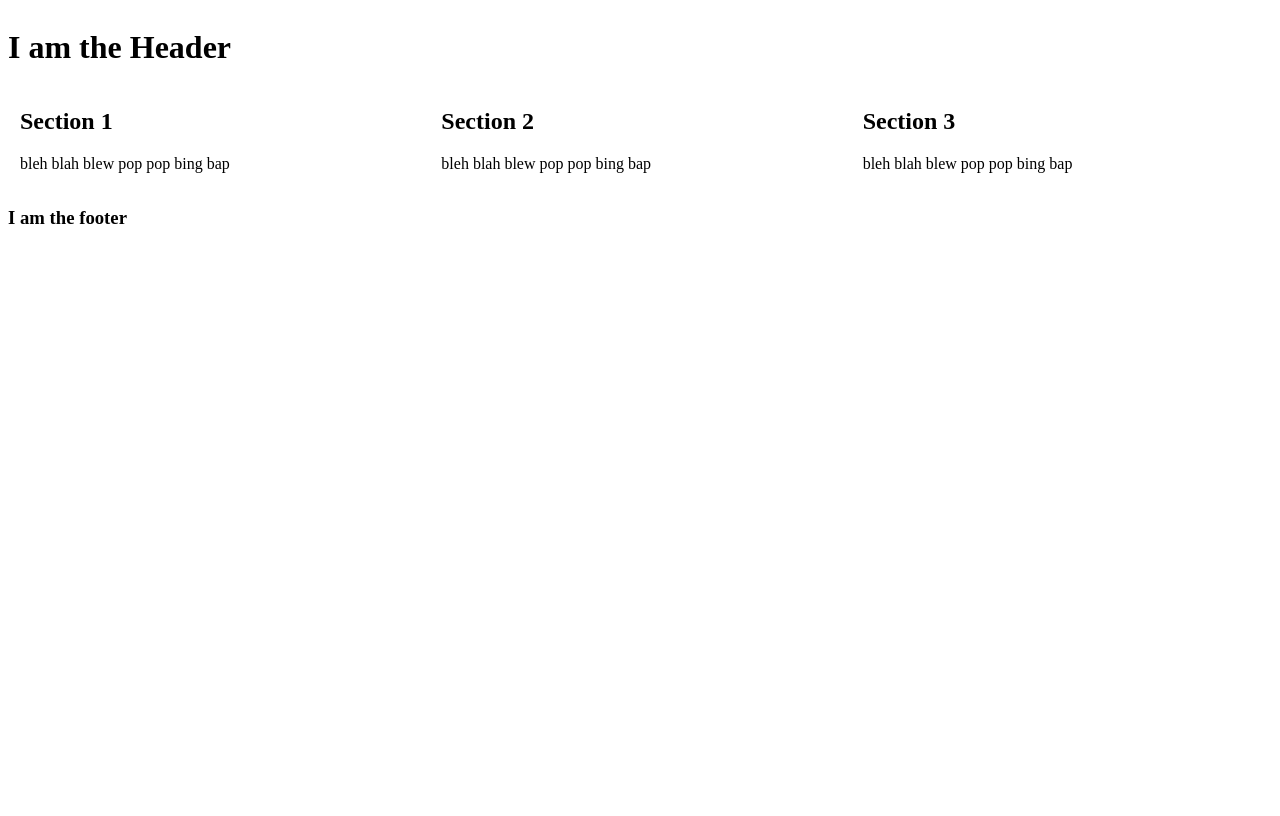
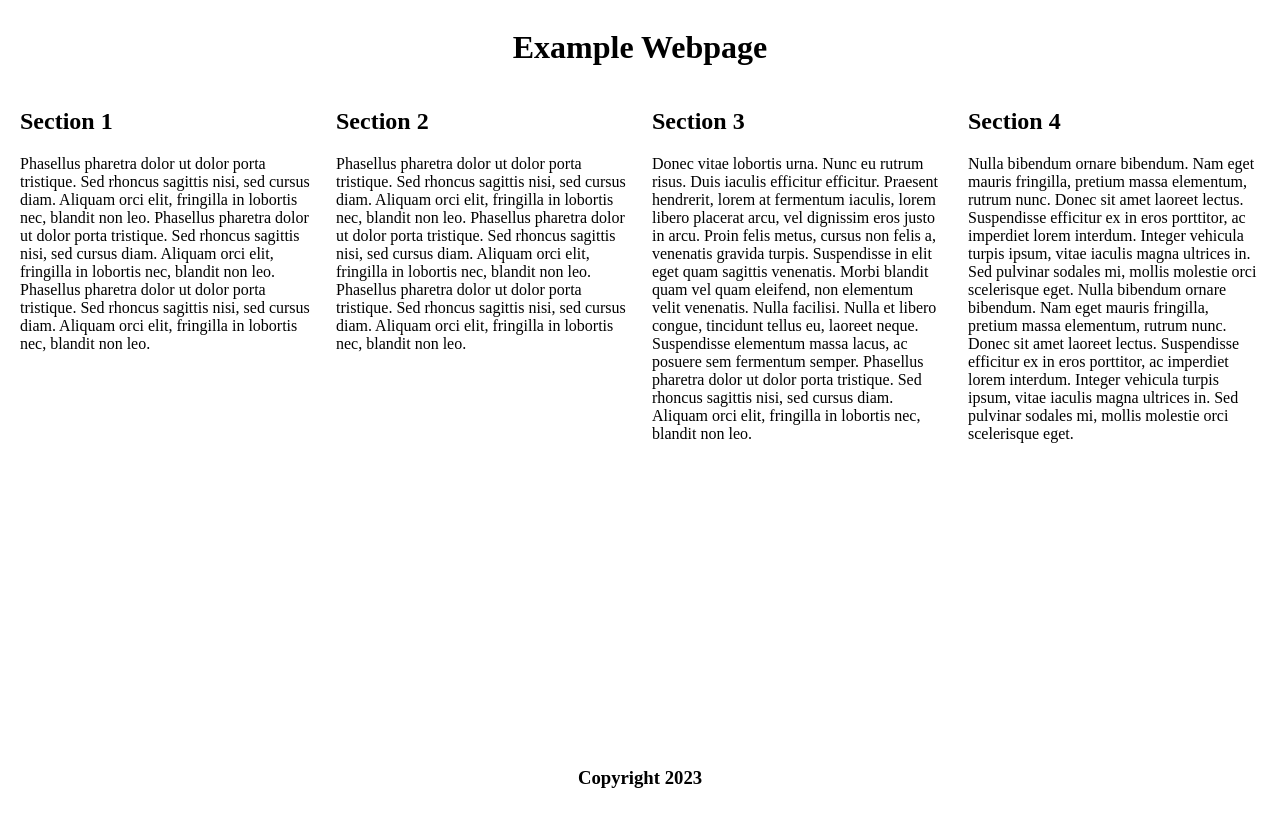
Before and after one commit to Doej0/my-components, a React (Vite) app: page / in a window 1280 px wide. Built offline with nearby package versions, Linux system fonts and the light colour scheme.

Commit message:
content added

```diff
--- a/src/App.css
+++ b/src/App.css
@@ -1,6 +1,8 @@
+
 .wrapper {
   display: grid;
-  min-height: 100%;
+  justify-items: center;
+  min-height: 100vh;
   grid-template-rows: auto 1fr auto;
 }
 
--- a/src/App.jsx
+++ b/src/App.jsx
@@ -1,61 +1,95 @@
-
-import './App.css'
-
+import "./App.css";
 
 export default function App() {
-
-
   return (
-    <div className='wrapper'>
-    <Header/>
-    <Stuff/>
-    <Footer/>
+    <div className="wrapper">
+      <Header />
+      <Stuff />
+      <Footer />
     </div>
-  )
+  );
 }
 
 function Header() {
   return (
-    <div className='page-header'>
-    <h1> I am the Header</h1>
+    <div className="page-header">
+      <h1> Example Webpage</h1>
     </div>
-
-  )
+  );
 }
 
 function Stuff() {
   return (
-
-    <article className='page-body'>
-    <div className='container'>
+    <article className="page-body">
+      <div className="container">
         <section>
           <h2>Section 1</h2>
-        <p>bleh blah blew pop pop bing bap</p>
+          <p>
+            Phasellus pharetra dolor ut dolor porta tristique. Sed rhoncus
+            sagittis nisi, sed cursus diam. Aliquam orci elit, fringilla in
+            lobortis nec, blandit non leo. Phasellus pharetra dolor ut dolor
+            porta tristique. Sed rhoncus sagittis nisi, sed cursus diam. Aliquam
+            orci elit, fringilla in lobortis nec, blandit non leo. Phasellus
+            pharetra dolor ut dolor porta tristique. Sed rhoncus sagittis nisi,
+            sed cursus diam. Aliquam orci elit, fringilla in lobortis nec,
+            blandit non leo.
+          </p>
         </section>
         <section>
           <h2>Section 2</h2>
-        <p>bleh blah blew pop pop bing bap</p>
+          <p>
+            Phasellus pharetra dolor ut dolor porta tristique. Sed rhoncus
+            sagittis nisi, sed cursus diam. Aliquam orci elit, fringilla in
+            lobortis nec, blandit non leo. Phasellus pharetra dolor ut dolor
+            porta tristique. Sed rhoncus sagittis nisi, sed cursus diam. Aliquam
+            orci elit, fringilla in lobortis nec, blandit non leo. Phasellus
+            pharetra dolor ut dolor porta tristique. Sed rhoncus sagittis nisi,
+            sed cursus diam. Aliquam orci elit, fringilla in lobortis nec,
+            blandit non leo.
+          </p>
         </section>
         <section>
           <h2>Section 3</h2>
-        <p>bleh blah blew pop pop bing bap</p>
+          <p>
+            {" "}
+            Donec vitae lobortis urna. Nunc eu rutrum risus. Duis iaculis
+            efficitur efficitur. Praesent hendrerit, lorem at fermentum iaculis,
+            lorem libero placerat arcu, vel dignissim eros justo in arcu. Proin
+            felis metus, cursus non felis a, venenatis gravida turpis.
+            Suspendisse in elit eget quam sagittis venenatis. Morbi blandit quam
+            vel quam eleifend, non elementum velit venenatis. Nulla facilisi.
+            Nulla et libero congue, tincidunt tellus eu, laoreet neque.
+            Suspendisse elementum massa lacus, ac posuere sem fermentum semper.
+            Phasellus pharetra dolor ut dolor porta tristique. Sed rhoncus
+            sagittis nisi, sed cursus diam. Aliquam orci elit, fringilla in
+            lobortis nec, blandit non leo.
+          </p>
         </section>
-
+        <section>
+          <h2>Section 4</h2>
+          <p>
+            Nulla bibendum ornare bibendum. Nam eget mauris fringilla, pretium
+            massa elementum, rutrum nunc. Donec sit amet laoreet lectus.
+            Suspendisse efficitur ex in eros porttitor, ac imperdiet lorem
+            interdum. Integer vehicula turpis ipsum, vitae iaculis magna
+            ultrices in. Sed pulvinar sodales mi, mollis molestie orci
+            scelerisque eget. Nulla bibendum ornare bibendum. Nam eget mauris
+            fringilla, pretium massa elementum, rutrum nunc. Donec sit amet
+            laoreet lectus. Suspendisse efficitur ex in eros porttitor, ac
+            imperdiet lorem interdum. Integer vehicula turpis ipsum, vitae
+            iaculis magna ultrices in. Sed pulvinar sodales mi, mollis molestie
+            orci scelerisque eget.
+          </p>
+        </section>
       </div>
-
-
     </article>
-
-
-  )
+  );
 }
 
 function Footer() {
   return (
-    <div>
-      <footer className='page-footer'>
-        <h3>I am the footer</h3>
+    <footer className="page-footer">
+      <h3>Copyright 2023</h3>
     </footer>
-    </div>
-  )
+  );
 }
```
Lines whose indentation alone changed are shown as unchanged.
